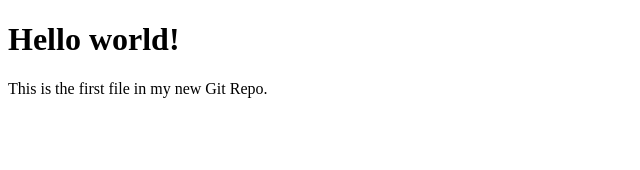
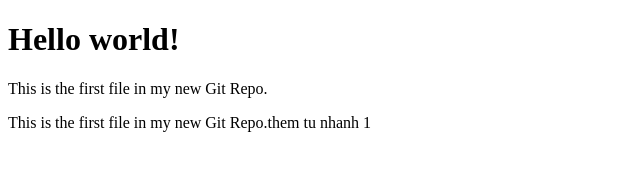
Before and after one commit to nguyentrongban/testGithub, a plain HTML site: page index.html in a window 1280 px wide. Shown: the whole page, without its empty margins (0-640 px from the left). Drawn offline with Linux system fonts and the light colour scheme.

Commit message:
them tu nhanh 1

```diff
--- a/index.html
+++ b/index.html
@@ -7,6 +7,6 @@
 
 <h1>Hello world!</h1>
 <p>This is the first file in my new Git Repo.</p>
-
+<p>This is the first file in my new Git Repo.them tu nhanh 1</p>
 </body>
 </html>
```
